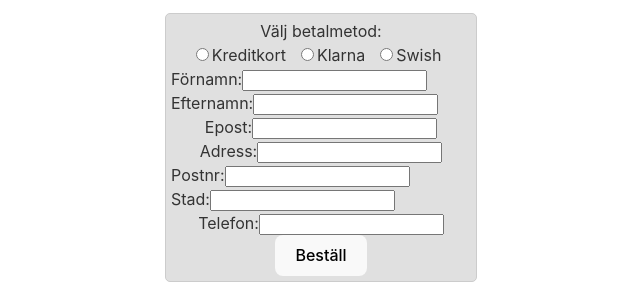
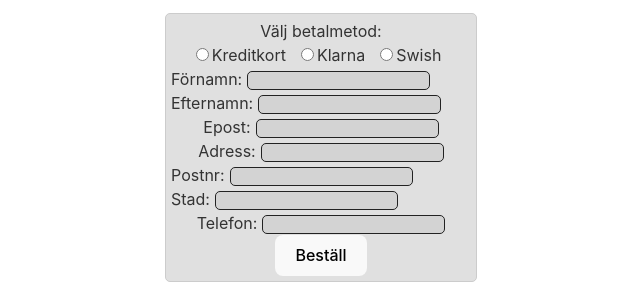
Before and after one commit to Rottweileriana/TexFusion, a React (Vite) app: page / in a window 1280 px wide. Shown: the part 456-741 px from the top of the page, without its empty margins (319-959 px from the left). Built offline with nearby package versions, Linux system fonts and the light colour scheme; no server answers.

Commit message:
Add paymentMethod to formData

```diff
--- a/src/components/CheckoutForm.tsx
+++ b/src/components/CheckoutForm.tsx
@@ -12,6 +12,7 @@ const defaultFormData: FormData = {
   zipCode: "",
   city: "",
   phone: "",
+  paymentMethod: "",
 };
 
 //#region Styles
@@ -45,6 +46,14 @@ const CityInput = styled.div`
   flex-wrap: wrap;
   border: none;
 `;
+
+const TextInput = styled.input`
+  margin-left: 5px;
+  background-color: #d3d3d3;
+  border: 1px solid #222222;
+  border-radius: 5px;
+`;
+
 //#endregion
 
 function getSessionStorageOrDefault(key: string, defaultValue: CartItem[]) {
@@ -60,13 +69,17 @@ export function CheckoutForm() {
   const { cart, deleteCart } = useContext(CartContext)!;
   const navigate = useNavigate();
 
-  const [confirmationItems, setConfirmationItems] = useState(
-    getSessionStorageOrDefault("confirmationItems", [])
-  );
-
   const [formData, setFormData] = useState<FormData>(defaultFormData);
-  const { firstName, lastName, email, address, zipCode, city, phone } =
-    formData;
+  const {
+    firstName,
+    lastName,
+    email,
+    address,
+    zipCode,
+    city,
+    phone,
+    paymentMethod,
+  } = formData;
 
   const onChange = (e: React.ChangeEvent<HTMLInputElement>) => {
     setFormData((prevState) => ({
@@ -75,10 +88,16 @@ export function CheckoutForm() {
     }));
   };
 
+  const onPaymentChange = (e: React.ChangeEvent<HTMLInputElement>) => {
+    setFormData((prevState) => ({
+      ...prevState,
+      paymentMethod: e.target.value,
+    }));
+  };
+
   const onSubmit = (e: React.FormEvent<HTMLFormElement>) => {
     e.preventDefault();
 
-    setConfirmationItems(cart);
     const addressData: FormData = formData;
 
     //Store current formdata to SessionStorage
@@ -104,7 +123,8 @@ export function CheckoutForm() {
                   type="radio"
                   id="card"
                   name="paymentMethod"
-                  value="card"
+                  value="Kreditkort"
+                  onChange={onPaymentChange}
                 />
                 Kreditkort
               </PaymentRadio>
@@ -113,7 +133,8 @@ export function CheckoutForm() {
                   type="radio"
                   id="klarna"
                   name="paymentMethod"
-                  value="klarna"
+                  value="Klarna"
+                  onChange={onPaymentChange}
                 />
                 Klarna
               </PaymentRadio>
@@ -122,7 +143,8 @@ export function CheckoutForm() {
                   type="radio"
                   id="swish"
                   name="paymentMethod"
-                  value="swish"
+                  value="Swish"
+                  onChange={onPaymentChange}
                 />
                 Swish
               </PaymentRadio>
@@ -132,7 +154,7 @@ export function CheckoutForm() {
             <div>
               <label>
                 Förnamn:
-                <input
+                <TextInput
                   type="text"
                   id="firstName"
                   value={firstName}
@@ -143,7 +165,7 @@ export function CheckoutForm() {
             <div>
               <label>
                 Efternamn:
-                <input
+                <TextInput
                   type="text"
                   id="lastName"
                   value={lastName}
@@ -155,7 +177,7 @@ export function CheckoutForm() {
           <div>
             <label>
               Epost:
-              <input
+              <TextInput
                 type="email"
                 id="email"
                 value={email}
@@ -166,7 +188,7 @@ export function CheckoutForm() {
           <div>
             <label>
               Adress:
-              <input
+              <TextInput
                 type="text"
                 id="address"
                 value={address}
@@ -178,7 +200,7 @@ export function CheckoutForm() {
             <div>
               <label>
                 Postnr:
-                <input
+                <TextInput
                   type="text"
                   id="zipCode"
                   value={zipCode}
@@ -189,14 +211,24 @@ export function CheckoutForm() {
             <div>
               <label>
                 Stad:
-                <input type="text" id="city" value={city} onChange={onChange} />
+                <TextInput
+                  type="text"
+                  id="city"
+                  value={city}
+                  onChange={onChange}
+                />
               </label>
             </div>
           </CityInput>
           <div>
             <label>
               Telefon:
-              <input type="text" id="phone" value={phone} onChange={onChange} />
+              <TextInput
+                type="text"
+                id="phone"
+                value={phone}
+                onChange={onChange}
+              />
             </label>
           </div>
           <div>
--- a/src/types/index.ts
+++ b/src/types/index.ts
@@ -42,4 +42,5 @@ export type FormData = {
   zipCode: string;
   city: string;
   phone: string;
+  paymentMethod: string;
 };
```
